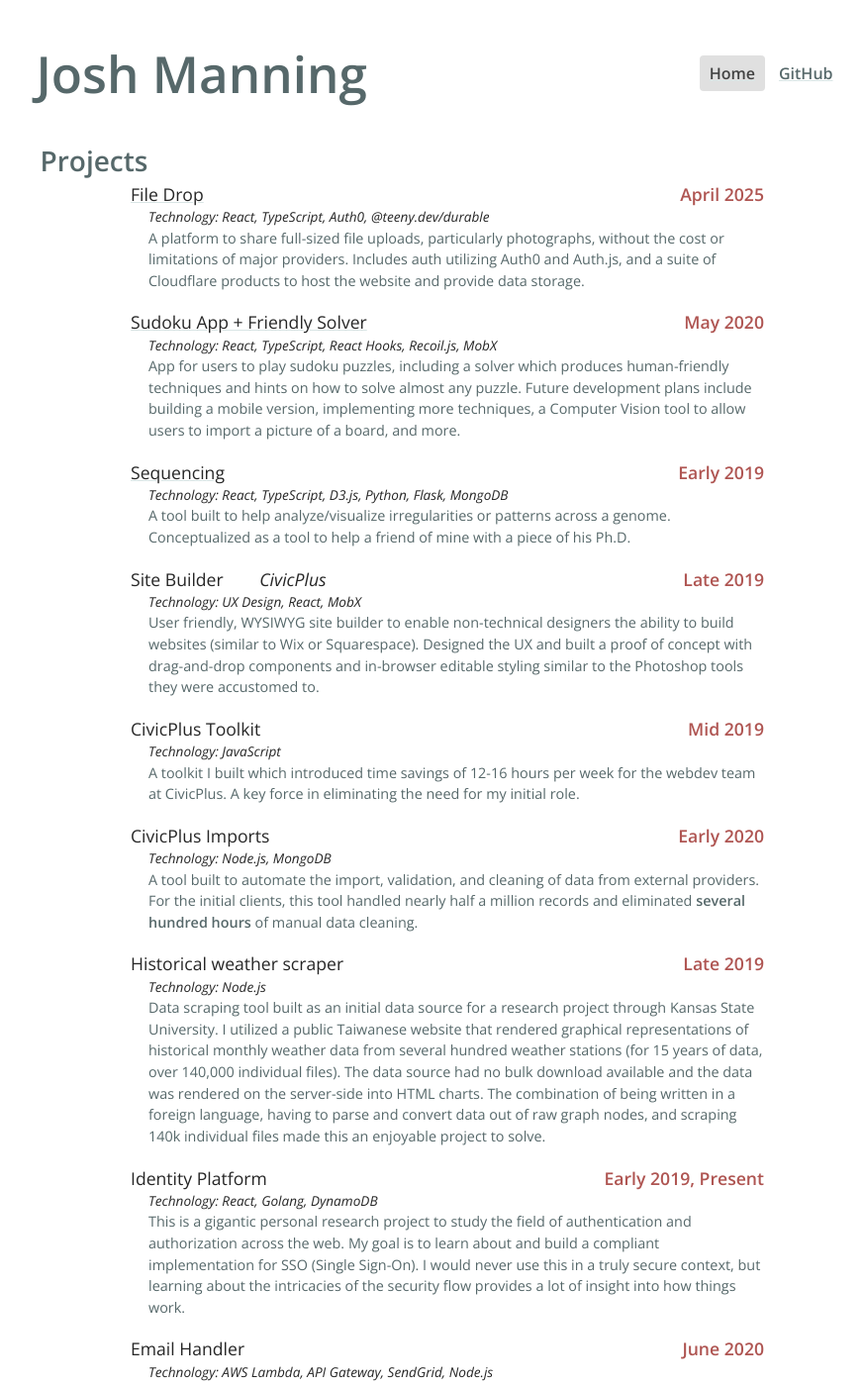
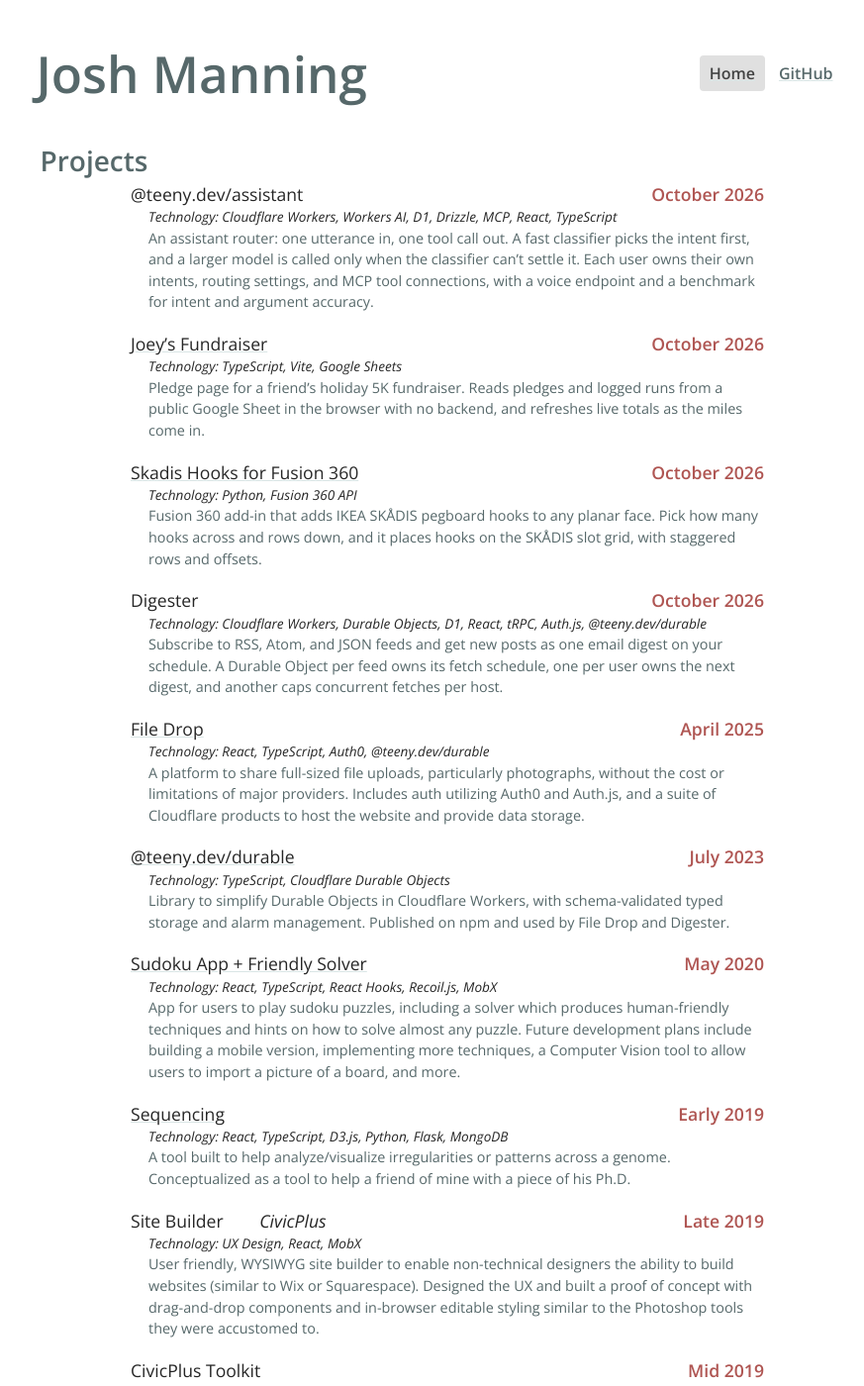
Before and after one commit to its-jman/jman.me, a Jekyll site: the page built from docs/index.html, in a window 1280 px wide and 1400 px high. Shown: the whole window at 99% size, without its empty margins (188-1061 px from the left). Built offline with Jekyll 4.4.1, drawn with Linux system fonts in a browser that asks for light colours; some of the changed text lies outside the part shown.

Commit message:
Add recent projects and trim multi-date entries
Add @teeny.dev/assistant, Joey's Fundraiser, Skadis Hooks, Digester and
@teeny.dev/durable. Show only the earliest date for Git-Key and Post
Install, and drop "Present" from Identity Platform.

Co-Authored-By: Claude Opus 5.5 <noreply@anthropic.com>

```diff
--- a/docs/_data/projects.yml
+++ b/docs/_data/projects.yml
@@ -1,4 +1,35 @@
 ---
+- name: "@teeny.dev/assistant"
+  date: "October 2026"
+  tech: Cloudflare Workers, Workers AI, D1, Drizzle, MCP, React, TypeScript
+  description: |-
+    An assistant router: one utterance in, one tool call out. A fast classifier picks the intent first,
+    and a larger model is called only when the classifier can't settle it. Each user owns their own intents,
+    routing settings, and MCP tool connections, with a voice endpoint and a benchmark for intent and argument accuracy.
+
+- name: "Joey's Fundraiser"
+  repository: https://joey-fundraiser.pages.dev
+  date: "October 2026"
+  tech: TypeScript, Vite, Google Sheets
+  description: |-
+    Pledge page for a friend's holiday 5K fundraiser. Reads pledges and logged runs from a public Google Sheet
+    in the browser with no backend, and refreshes live totals as the miles come in.
+
+- name: "Skadis Hooks for Fusion 360"
+  repository: https://github.com/its-jman/skadis-hooks-fusion-plugin
+  date: "October 2026"
+  tech: Python, Fusion 360 API
+  description: |-
+    Fusion 360 add-in that adds IKEA SKÅDIS pegboard hooks to any planar face. Pick how many hooks across
+    and rows down, and it places hooks on the SKÅDIS slot grid, with staggered rows and offsets.
+
+- name: "Digester"
+  date: "October 2026"
+  tech: Cloudflare Workers, Durable Objects, D1, React, tRPC, Auth.js, @teeny.dev/durable
+  description: |-
+    Subscribe to RSS, Atom, and JSON feeds and get new posts as one email digest on your schedule. A Durable
+    Object per feed owns its fetch schedule, one per user owns the next digest, and another caps concurrent fetches per host.
+
 - name: "File Drop"
   repository: https://filedrop.jman.dev/drops/de55SuS2YyFU
   date: "April 2025"
@@ -6,6 +37,14 @@
   description: |-
     A platform to share full-sized file uploads, particularly photographs, without the cost or limitations of
     major providers. Includes auth utilizing Auth0 and Auth.js, and a suite of Cloudflare products to host the website and provide data storage.
+
+- name: "@teeny.dev/durable"
+  repository: https://github.com/its-jman/teeny.dev/tree/main/packages/durable
+  date: "July 2023"
+  tech: TypeScript, Cloudflare Durable Objects
+  description: |-
+    Library to simplify Durable Objects in Cloudflare Workers, with schema-validated typed storage
+    and alarm management. Published on npm and used by File Drop and Digester.
 
 - name: "Sudoku App + Friendly Solver"
   repository: https://github.com/its-jman/sudoku
@@ -62,7 +101,7 @@
     made this an enjoyable project to solve.
 
 - name: "Identity Platform"
-  date: "Early 2019, Present"
+  date: "Early 2019"
   tech: React, Golang, DynamoDB
   description: |-
     This is a gigantic personal research project to study the field of authentication and
@@ -79,7 +118,7 @@
 
 - name: "Git-Key"
   repository: https://github.com/its-jman/git-key
-  date: "Dec 2016, Apr 2017, Dec 2018"
+  date: "Dec 2016"
   tech: Python, GitHub API, OAuth
   description: |-
     Built a comprehensive script to find, generate, and upload SSH keys to
@@ -114,7 +153,7 @@
 
 - name: "Post Install (Linux)"
   repository: https://github.com/its-jman/post-install
-  date: "Dec 2016, Apr 2017, May 2018"
+  date: "Dec 2016"
   tech: Ansible, Bash, Python
   description: |-
     This project is a tool to automate the re-setup of a new Linux development machine.
```
